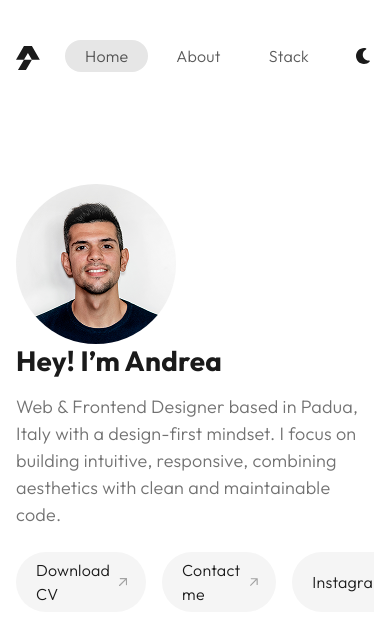
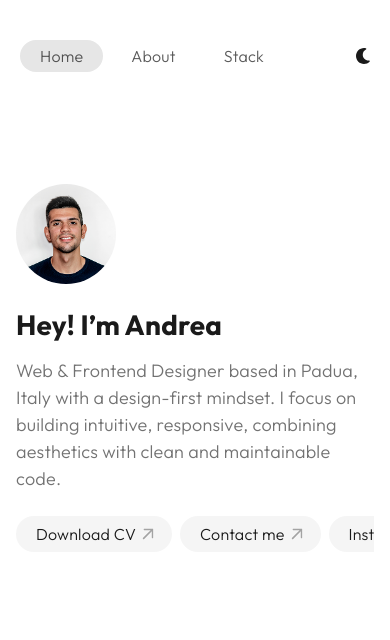
Before and after one commit to andrea-salvalaggio/portfolio, a Nuxt app: page / in a window 390 px wide. Shown: the top 640 px of the page. Built offline with nearby package versions, Linux system fonts and the light colour scheme.

Commit message:
style: update AppHeader and HeroSections classes for mobile responsive layout

```diff
--- a/app/components/layout/AppHeader.vue
+++ b/app/components/layout/AppHeader.vue
@@ -2,7 +2,7 @@
     <header class="mt-4">
         <nav class="navbar navbar-expand sticky-top p-3">
             <div class="container p-0">
-                <NuxtLink to="/" class="navbar-brand m-0 p-0">
+                <NuxtLink to="/" class="navbar-brand d-none d-sm-block m-0 p-0">
                     <NavLogo class="navbar-logo" />
                 </NuxtLink>
 
--- a/app/components/sections/HeroSections.vue
+++ b/app/components/sections/HeroSections.vue
@@ -1,11 +1,11 @@
 <template>
-    <div class="hero-section mt-9">
-        <div class="container p-3">
+    <div class="hero-section mt-9 p-3">
+        <div class="container p-0">
             <div class="row">
-                <div class="col col-md-2">
-                    <img src="@/assets/img/profile-light.png" class="img-fluid rounded-circle" alt="Profile picture">
+                <div class="col-12 col-md-2">
+                    <img src="@/assets/img/profile-light.png" class="img-fluid rounded-circle img-profile" alt="Profile picture">
                 </div>
-                <div class="col col-md-9">
+                <div class="col-12 col-md-9">
                     <h1 class="hero-title fw-bold mb-3">Hey! I’m Andrea</h1>
                     <p class="hero-description mb-4">
                         Web & Frontend Designer based in Padua, Italy
@@ -14,7 +14,7 @@
                     </p>
                     <div class="hero-links d-flex">
                         <a href="#" class="btn-link" target="_blank" aria-label="Download CV">Download CV <ArrowTop class="btn-icon"/></a>
-                        <a href="mailto:andrea.salvalaggio95@gmail.com" class="btn-link mx-3" aria-label="Contact me">Contact me <ArrowTop class="btn-icon"/></a>
+                        <a href="mailto:andrea.salvalaggio95@gmail.com" class="btn-link mx-2 mx-md-3" aria-label="Contact me">Contact me <ArrowTop class="btn-icon"/></a>
                         <a href="https://www.instagram.com/andrea_salvalaggio/" class="btn-link" target="_blank" aria-label="Instagram">Instagram <ArrowTop class="btn-icon"/></a>
                     </div>
                 </div>
@@ -46,6 +46,7 @@ import ArrowTop from '@/assets/img/icons/arrow-top-right.svg'
             padding: .35rem 1.25rem;
             border-radius: $radius-pill;
             text-decoration: none;
+            white-space: nowrap;
 
             .btn-icon {
                 margin-left: $spacer-2;
@@ -53,5 +54,13 @@ import ArrowTop from '@/assets/img/icons/arrow-top-right.svg'
             }
         }
     }
+
+    @media(max-width: 768px) {
+        .img-profile {
+            width: 100px;
+            height: 100px;
+            margin-bottom: $spacer-4;
+        }
+    }
 }
 </style>
```
